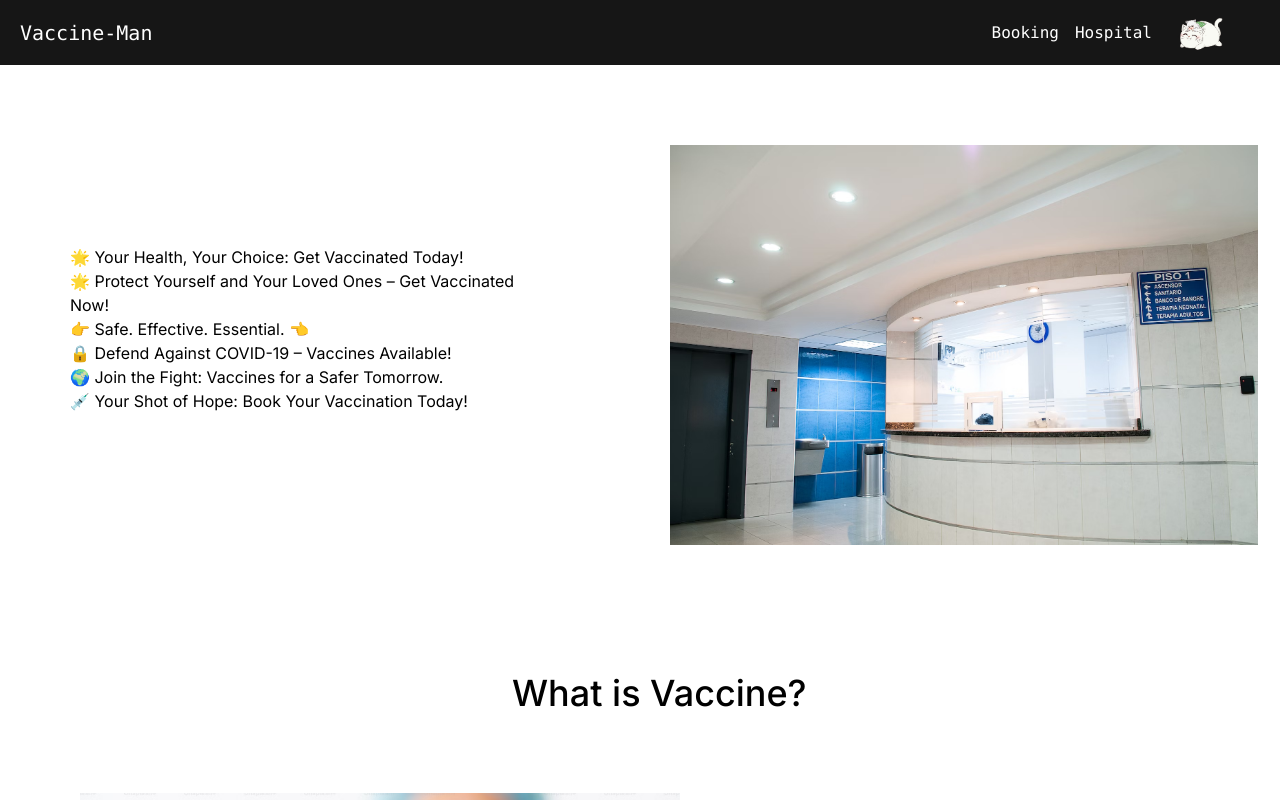
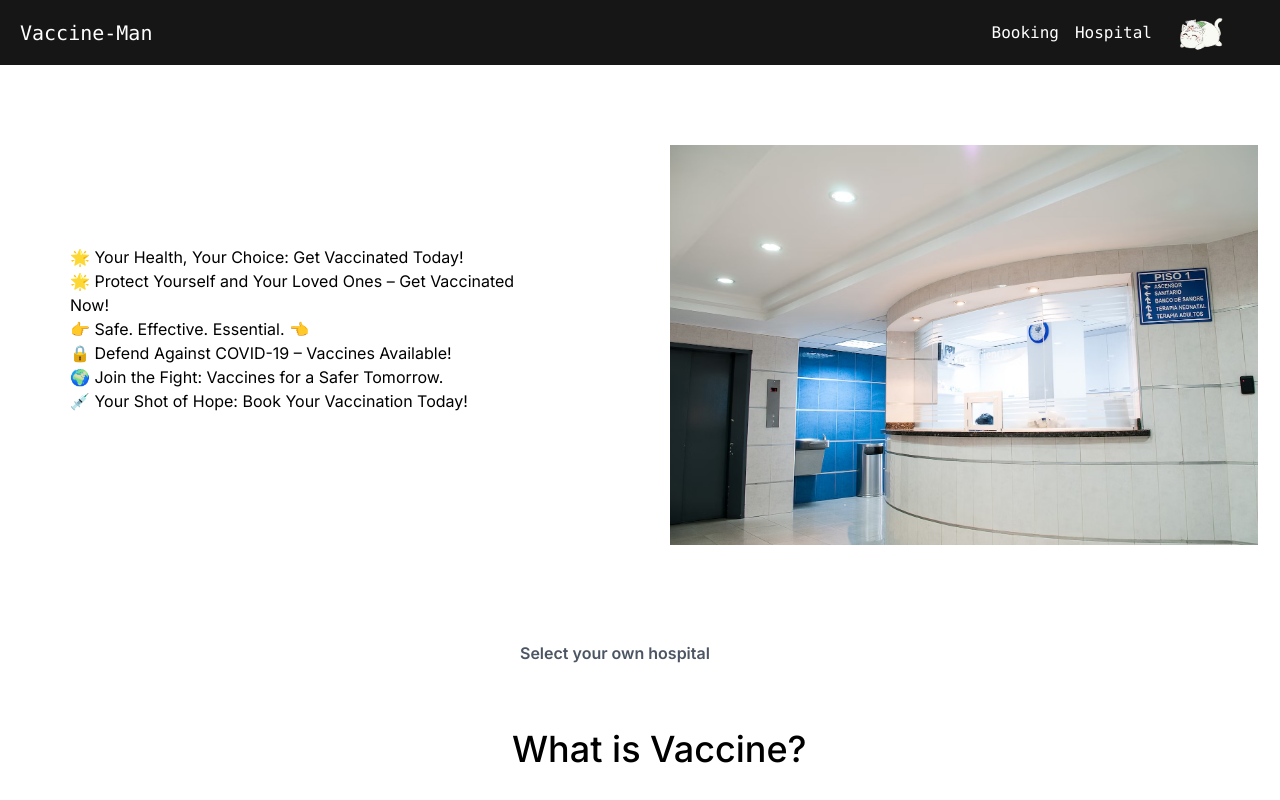
Before and after one commit to Tantawit/vaccine_booking, a Next.js app: page / in a window 1280 px wide. Shown: the top 800 px of the page. Built offline with nearby package versions, Linux system fonts and the light colour scheme.

Commit message:
HW7: add router button

```diff
--- /dev/null
+++ b/src/app/components/linkButton.tsx
@@ -0,0 +1,25 @@
+"use client";
+
+import { useRouter } from 'next/navigation';
+
+export default function LinkButton({
+  Text,
+  Path,
+}: {
+  Text: string;
+  Path: string;
+}) {
+  const router = useRouter();
+
+  return (
+    <button
+      onClick={(e) => {
+        e.stopPropagation();
+        router.push(Path);
+      }}
+      className="mx-[40%] bg-white text-gray-600 border-gray-600 font-semibold py-2 px-2 m-2 rounded z-30 hover:bg-gray-600 hover:text-white hover:border-transparent"
+    >
+      {Text}
+    </button>
+  );
+}
--- a/src/app/page.tsx
+++ b/src/app/page.tsx
@@ -1,11 +1,13 @@
-import Banner from "./home/banner";
-import VaccineInfo from "./home/vaccineInfo";
-import styles from "./page.module.css";
+import LinkButton from './components/linkButton';
+import Banner from './home/banner';
+import VaccineInfo from './home/vaccineInfo';
+import styles from './page.module.css';
 
 export default function Home() {
   return (
     <div className={styles.main}>
       <Banner />
+      <LinkButton Text="Select your own hospital" Path="/hospital" />
       <VaccineInfo />
     </div>
   );
```
